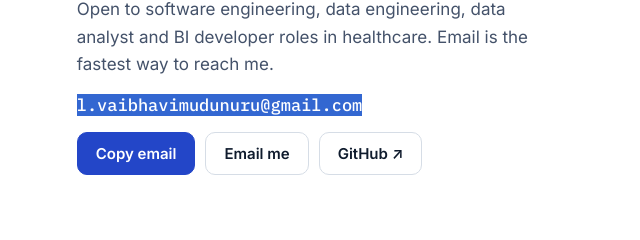
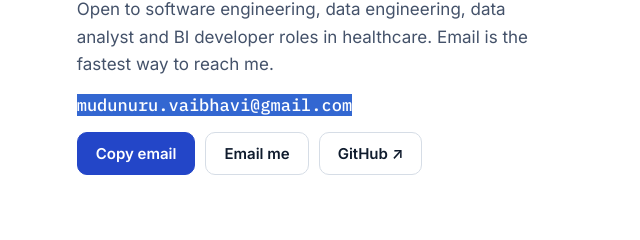
Before and after one commit to mudunuru-vaibhavi/mudunuru-vaibhavi.github.io, a plain HTML site: page index.html in a window 1280 px wide. Both pictures are taken after a click on the button "Copy email". Shown: the part 8336-8576 px from the top of the page, 636-1276 px from the left. Drawn offline with nearby package versions, Linux system fonts and the light colour scheme.

Commit message:
Update contact email

```diff
--- a/index.html
+++ b/index.html
@@ -366,10 +366,10 @@
     </div>
     <div style="display:grid;gap:16px">
       <p class="lede" style="font-size:17px">Open to software engineering, data engineering, data analyst and BI developer roles in healthcare. Email is the fastest way to reach me.</p>
-      <span class="addr">l.vaibhavimudunuru@gmail.com</span>
+      <span class="addr">mudunuru.vaibhavi@gmail.com</span>
       <div class="btns">
         <button class="btn primary" type="button" id="copy-email">Copy email</button>
-        <a class="btn" href="mailto:l.vaibhavimudunuru@gmail.com">Email me</a>
+        <a class="btn" href="mailto:mudunuru.vaibhavi@gmail.com">Email me</a>
         <a class="btn" href="https://github.com/mudunuru-vaibhavi" target="_blank" rel="noopener">GitHub ↗</a>
       </div>
     </div>
@@ -432,7 +432,7 @@
   // ---- copy email
   const copy = document.getElementById("copy-email");
   copy.addEventListener("click", async () => {
-    try { await navigator.clipboard.writeText("l.vaibhavimudunuru@gmail.com"); copy.textContent = "Copied"; }
+    try { await navigator.clipboard.writeText("mudunuru.vaibhavi@gmail.com"); copy.textContent = "Copied"; }
     catch (e) { const r = document.createRange(); r.selectNodeContents(document.querySelector(".addr")); getSelection().removeAllRanges(); getSelection().addRange(r); copy.textContent = "Selected: press ⌘C"; }
     setTimeout(() => (copy.textContent = "Copy email"), 2200);
   });
```
